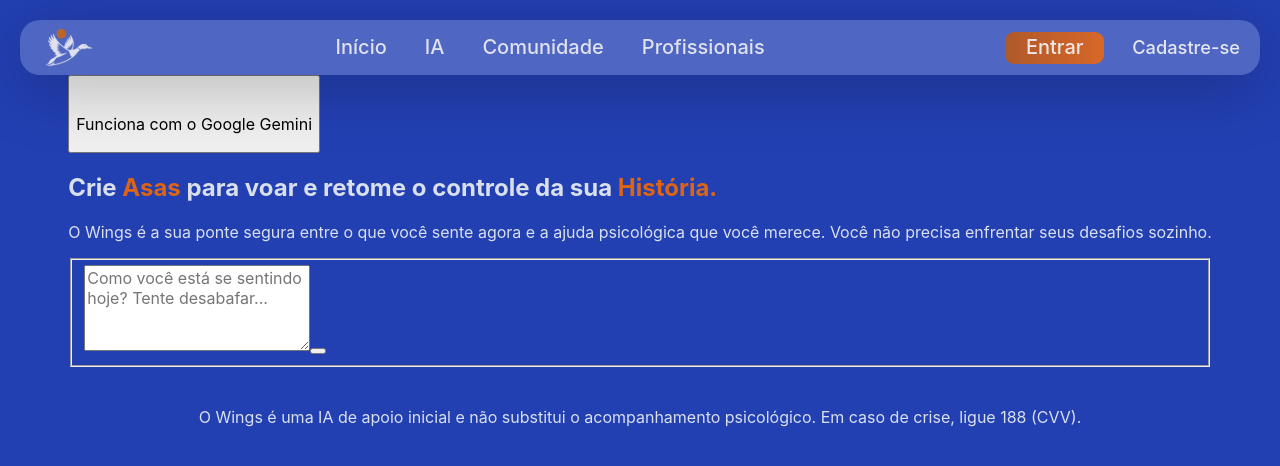
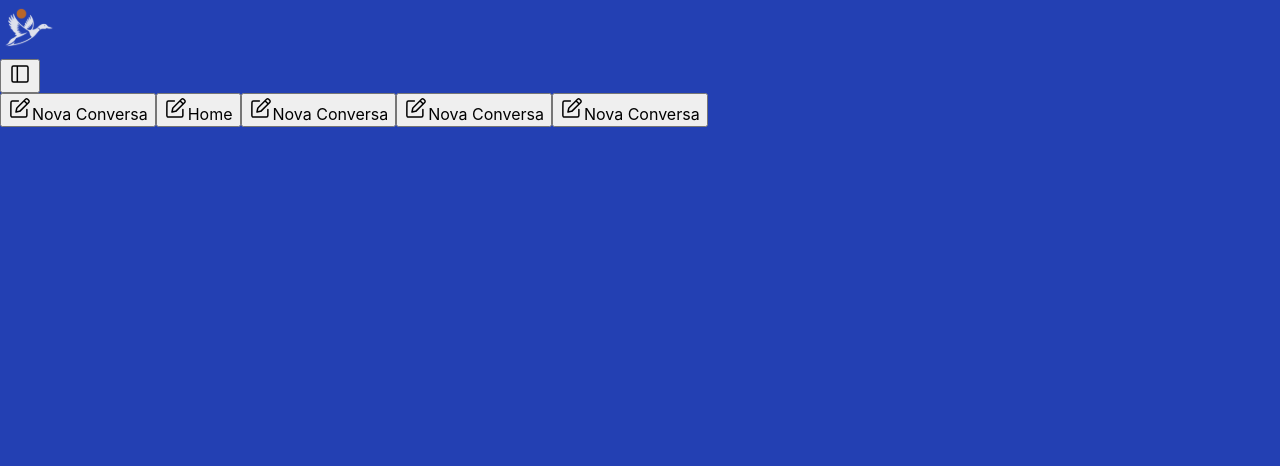
Before and after one commit to OoWicheral/wings, a React (Vite) app in the folder frontend/: page / in a window 1280 px wide. Shown: the top 466 px of the page. Built offline with nearby package versions, Linux system fonts and the light colour scheme.

Commit message:
feat(frontend): add page Chat-ia for navigation of home

```diff
--- a/frontend/src/App.tsx
+++ b/frontend/src/App.tsx
@@ -3,6 +3,7 @@ import { AuthProvider } from './hooks/use-auth';
 import SignUp from './pages/Sign-up.tsx';
 import SignOn from "./pages/Sign-on.tsx";
 import Home from './pages/Home.tsx';
+import ChatIA from './pages/Chat-ia.tsx';
 
 
 export default function App() {
@@ -13,7 +14,7 @@ export default function App() {
      <AuthProvider>
       <Router>
         <Routes>
-            <Route path="/" element={<Home />} />
+            <Route path="/" element={<ChatIA />} />
             <Route path="/cadastro" element={<SignUp />} />
             <Route path="/login" element={<SignOn />} />
             <Route path="/app" element={<App/>} />
--- /dev/null
+++ b/frontend/src/pages/Chat-ia.tsx
@@ -0,0 +1,66 @@
+
+
+export default function ChatIA() {
+
+    return (
+        <div className="body-chat">
+            <div>
+                <aside>
+                    <div>
+                        <a href="/">
+                            <img src="/logo.svg" alt="Logo da Marca" />
+                        </a>
+
+                        <div>
+                            <button className="btn-aside">
+                                <svg width="24" height="24" viewBox="0 0 24 24" fill="none" xmlns="http://www.w3.org/2000/svg" class="size-5"><path d="M9.33301 20L9.33301 4M18.5 4L5.5 4C4.67157 4 4 4.67157 4 5.5L4 18.5C4 19.3284 4.67157 20 5.5 20L18.5 20C19.3284 20 20 19.3284 20 18.5L20 5.5C20 4.67157 19.3284 4 18.5 4Z" stroke="currentColor" stroke-width="1.5" stroke-linecap="round" stroke-linejoin="round"></path></svg>
+                            </button>
+
+
+                        </div>
+
+
+
+                    </div>
+
+                    <div>
+                        <button className="btn-aside">
+                            <svg width="24" height="24" viewBox="0 0 24 24" fill="none" xmlns="http://www.w3.org/2000/svg" class="size-5"><path d="M18.8755 13.6249V19.6249C18.8755 20.4533 18.2039 21.1249 17.3755 21.1249H4.37488C3.54639 21.1249 2.87479 20.4532 2.87488 19.6247L2.8756 13.1249L2.94432 6.60903C2.95299 5.78682 3.62185 5.12485 4.44411 5.12485H10.3756M16.4799 5.16165L19.044 7.72574M19.6744 3.31449L20.6858 4.32585C21.2716 4.91163 21.2716 5.86138 20.6858 6.44717L12.2618 14.8711C12.0562 15.0767 11.7953 15.2181 11.5108 15.2781L7.9766 16.0237L8.72213 12.4895C8.78214 12.205 8.92356 11.944 9.12917 11.7384L17.5531 3.31449C18.1389 2.72871 19.0886 2.72871 19.6744 3.31449Z" stroke="currentColor" stroke-width="1.5" stroke-linecap="round" stroke-linejoin="round"></path></svg>
+                            Nova Conversa
+                        </button>
+
+                        <button className="btn-aside">
+                            <svg width="24" height="24" viewBox="0 0 24 24" fill="none" xmlns="http://www.w3.org/2000/svg" class="size-5"><path d="M18.8755 13.6249V19.6249C18.8755 20.4533 18.2039 21.1249 17.3755 21.1249H4.37488C3.54639 21.1249 2.87479 20.4532 2.87488 19.6247L2.8756 13.1249L2.94432 6.60903C2.95299 5.78682 3.62185 5.12485 4.44411 5.12485H10.3756M16.4799 5.16165L19.044 7.72574M19.6744 3.31449L20.6858 4.32585C21.2716 4.91163 21.2716 5.86138 20.6858 6.44717L12.2618 14.8711C12.0562 15.0767 11.7953 15.2181 11.5108 15.2781L7.9766 16.0237L8.72213 12.4895C8.78214 12.205 8.92356 11.944 9.12917 11.7384L17.5531 3.31449C18.1389 2.72871 19.0886 2.72871 19.6744 3.31449Z" stroke="currentColor" stroke-width="1.5" stroke-linecap="round" stroke-linejoin="round"></path></svg>
+                            Home
+                        </button>
+
+                        <button className="btn-aside">
+                            <svg width="24" height="24" viewBox="0 0 24 24" fill="none" xmlns="http://www.w3.org/2000/svg" class="size-5"><path d="M18.8755 13.6249V19.6249C18.8755 20.4533 18.2039 21.1249 17.3755 21.1249H4.37488C3.54639 21.1249 2.87479 20.4532 2.87488 19.6247L2.8756 13.1249L2.94432 6.60903C2.95299 5.78682 3.62185 5.12485 4.44411 5.12485H10.3756M16.4799 5.16165L19.044 7.72574M19.6744 3.31449L20.6858 4.32585C21.2716 4.91163 21.2716 5.86138 20.6858 6.44717L12.2618 14.8711C12.0562 15.0767 11.7953 15.2181 11.5108 15.2781L7.9766 16.0237L8.72213 12.4895C8.78214 12.205 8.92356 11.944 9.12917 11.7384L17.5531 3.31449C18.1389 2.72871 19.0886 2.72871 19.6744 3.31449Z" stroke="currentColor" stroke-width="1.5" stroke-linecap="round" stroke-linejoin="round"></path></svg>
+                            Nova Conversa
+                        </button>
+
+                        <button className="btn-aside">
+                            <svg width="24" height="24" viewBox="0 0 24 24" fill="none" xmlns="http://www.w3.org/2000/svg" class="size-5"><path d="M18.8755 13.6249V19.6249C18.8755 20.4533 18.2039 21.1249 17.3755 21.1249H4.37488C3.54639 21.1249 2.87479 20.4532 2.87488 19.6247L2.8756 13.1249L2.94432 6.60903C2.95299 5.78682 3.62185 5.12485 4.44411 5.12485H10.3756M16.4799 5.16165L19.044 7.72574M19.6744 3.31449L20.6858 4.32585C21.2716 4.91163 21.2716 5.86138 20.6858 6.44717L12.2618 14.8711C12.0562 15.0767 11.7953 15.2181 11.5108 15.2781L7.9766 16.0237L8.72213 12.4895C8.78214 12.205 8.92356 11.944 9.12917 11.7384L17.5531 3.31449C18.1389 2.72871 19.0886 2.72871 19.6744 3.31449Z" stroke="currentColor" stroke-width="1.5" stroke-linecap="round" stroke-linejoin="round"></path></svg>
+                            Nova Conversa
+                        </button>
+
+                        <button className="btn-aside">
+                            <svg width="24" height="24" viewBox="0 0 24 24" fill="none" xmlns="http://www.w3.org/2000/svg" class="size-5"><path d="M18.8755 13.6249V19.6249C18.8755 20.4533 18.2039 21.1249 17.3755 21.1249H4.37488C3.54639 21.1249 2.87479 20.4532 2.87488 19.6247L2.8756 13.1249L2.94432 6.60903C2.95299 5.78682 3.62185 5.12485 4.44411 5.12485H10.3756M16.4799 5.16165L19.044 7.72574M19.6744 3.31449L20.6858 4.32585C21.2716 4.91163 21.2716 5.86138 20.6858 6.44717L12.2618 14.8711C12.0562 15.0767 11.7953 15.2181 11.5108 15.2781L7.9766 16.0237L8.72213 12.4895C8.78214 12.205 8.92356 11.944 9.12917 11.7384L17.5531 3.31449C18.1389 2.72871 19.0886 2.72871 19.6744 3.31449Z" stroke="currentColor" stroke-width="1.5" stroke-linecap="round" stroke-linejoin="round"></path></svg>
+                            Nova Conversa
+                        </button>
+
+
+                    </div>
+                </aside>
+
+                <div>
+                    <main>
+                        <div>
+
+                        </div>
+                    </main>
+                </div>
+            </div>
+        </div>
+    )
+}
--- a/frontend/src/pages/Home.css
+++ b/frontend/src/pages/Home.css
@@ -1,3 +1,11 @@
+* {
+    background: white;
+}
+
+.body-chat {
+    background: white;
+}
+
 main {
     display: flex;
     flex-direction: column;
@@ -8,3 +16,8 @@ main {
 .span-home {
     color: #DD6413;
 }
+
+.btn-aside {
+    background: transparent;
+    border: none;
+}
```
